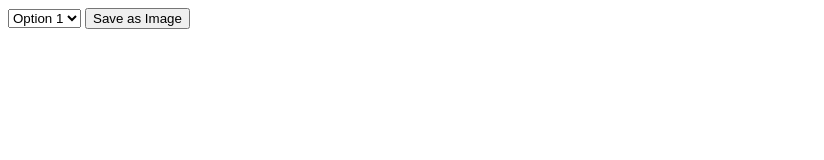
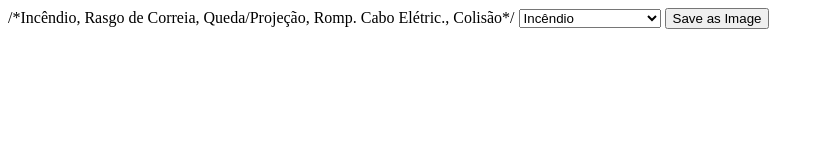
Before and after one commit to rocha2710/s-sul, a plain HTML site: page exemplo_switch.html in a window 1280 px wide. Shown: the whole page, without its empty margins (0-824 px from the left). Drawn offline with nearby package versions, Linux system fonts and the light colour scheme.

Commit message:
Update exemplo_switch.html
V.1.2

```diff
--- a/exemplo_switch.html
+++ b/exemplo_switch.html
@@ -7,7 +7,7 @@
   $("#btnSave").click(function() {
     var selectedOption = $("#selectList option:selected").text();
     var selectedOptionImage = "";
-
+  //Incêndio, Rasgo de Correia, Queda/Projeção, Romp. Cabo Elétric. Colisão
     switch (selectedOption) {
       case "Option 1":
         selectedOptionImage = "Option1.png";
@@ -36,10 +36,13 @@
   </script>
 </head>
 <body>
+  /*Incêndio, Rasgo de Correia, Queda/Projeção, Romp. Cabo Elétric., Colisão*/
   <select id="selectList">
-    <option value="value1">Option 1</option>
-    <option value="value2">Option 2</option>
-    <option value="value3">Option 3</option>
+    <option value="value1">Incêndio</option>
+    <option value="value2">Rasgo de Correia</option>
+    <option value="value3">Queda/Projeção</option>
+    <option value="value4">Romp. Cabo Elétric.</option>
+    <option value="value5">Colisão</option>
   </select>
   <button id="btnSave">Save as Image</button>
 </body>
```
